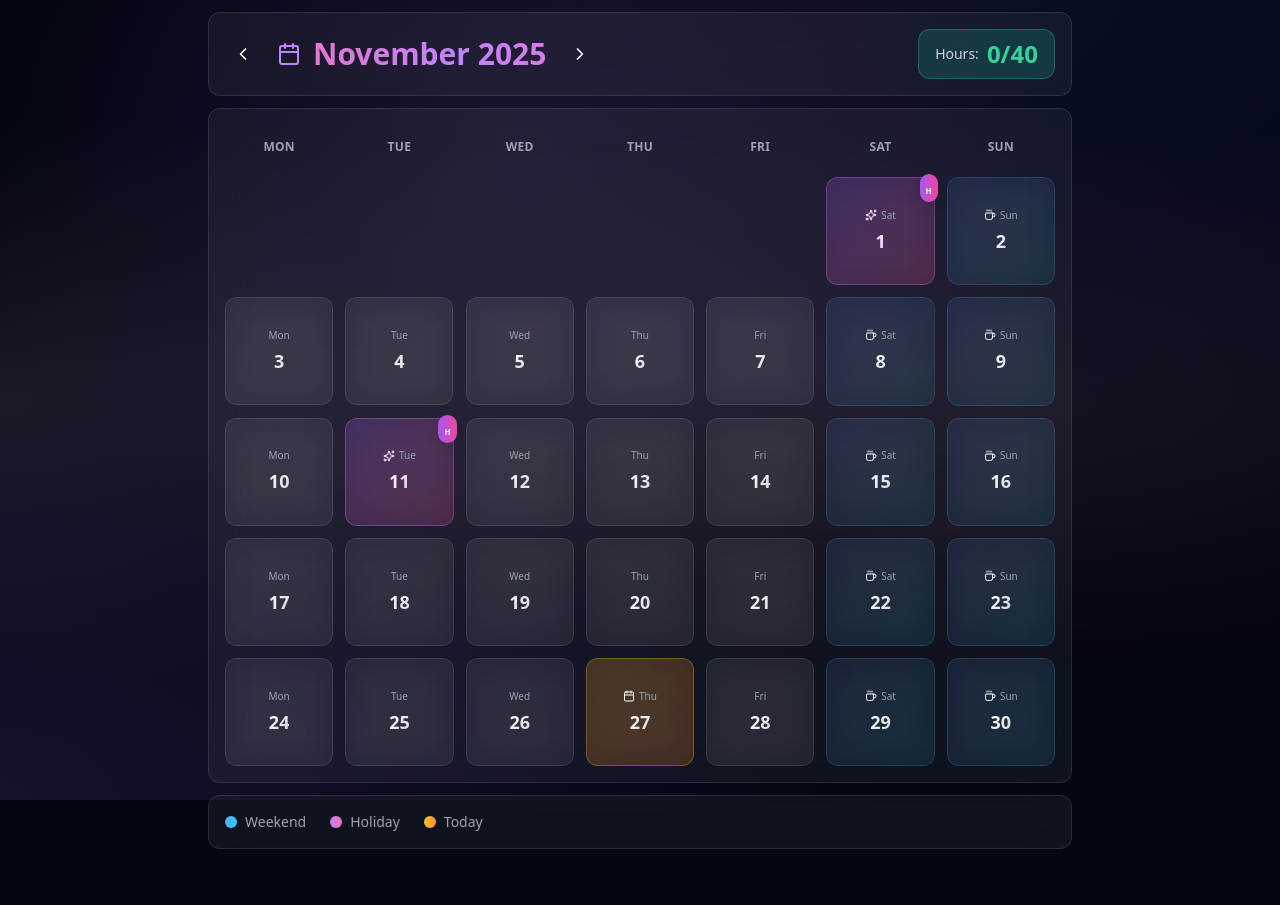
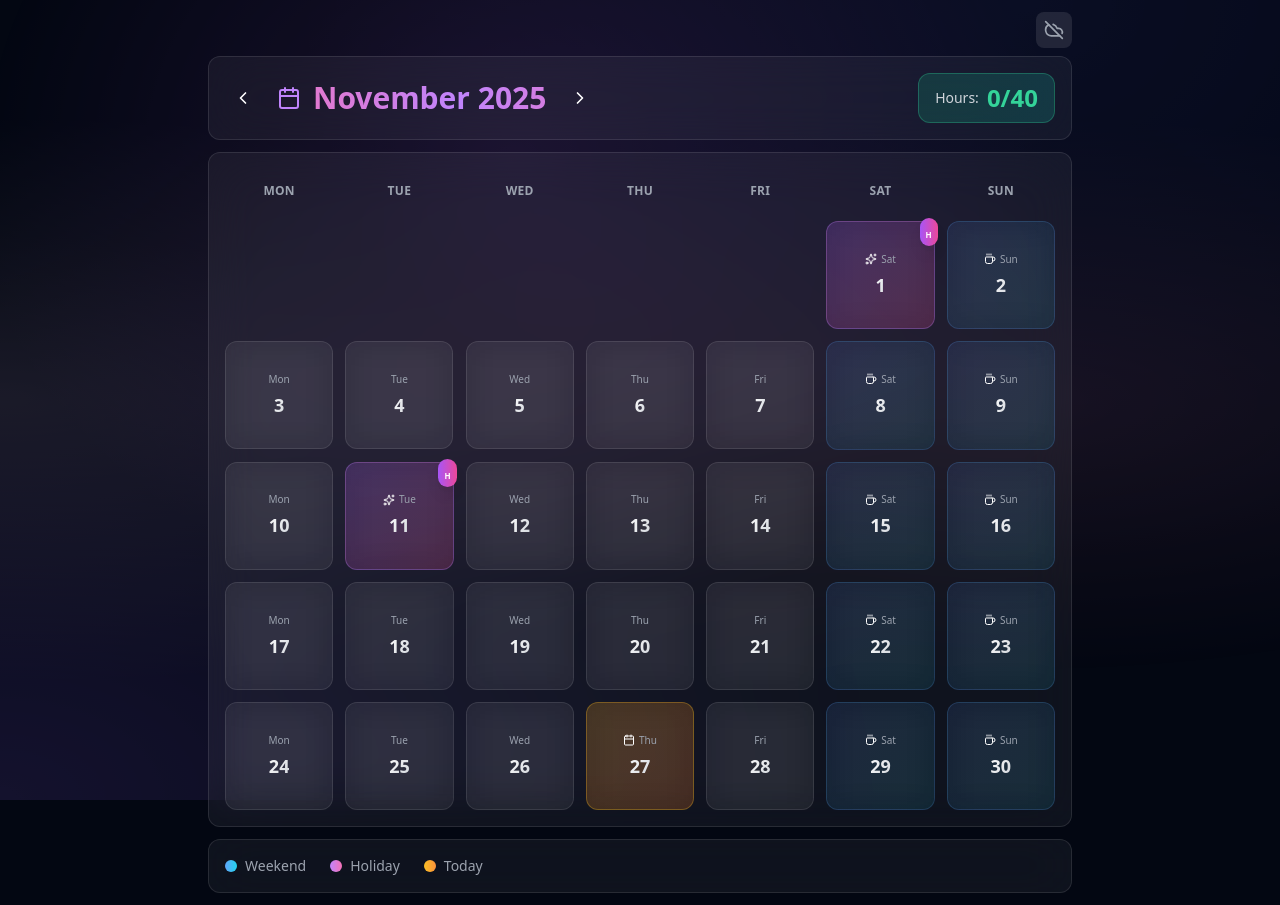
Before and after one commit to andriybobchuk/timesheet-app, a React (Vite) app: page / in a window 1280 px wide. Before the commit the page ends 861 px from the top, so only its background shows below. Built offline with nearby package versions, Linux system fonts and the light colour scheme; no server answers; the database is empty.

Commit message:
Add Firebase config and cloud toggle button

```diff
--- a/src/App.jsx
+++ b/src/App.jsx
@@ -176,6 +176,19 @@ function App() {
       <div className="fixed inset-0 gradient-mesh opacity-40"></div>
 
       <div className="relative z-10 container mx-auto px-4 py-3 max-w-4xl">
+        <div className="flex justify-end mb-2">
+          <motion.button
+            whileHover={{ scale: 1.05 }}
+            whileTap={{ scale: 0.95 }}
+            onClick={() => setUseCloud(!useCloud)}
+            className={`p-2 rounded-lg transition-all ${
+              useCloud ? 'bg-emerald-500/20 text-emerald-400' : 'bg-white/10 text-gray-400'
+            }`}
+            title={useCloud ? 'Using Cloud Storage (Synced)' : 'Using Local Storage (Device Only)'}
+          >
+            {useCloud ? <Cloud className="w-5 h-5" /> : <CloudOff className="w-5 h-5" />}
+          </motion.button>
+        </div>
 
         <MonthHeader
           currentMonth={currentMonth}
```
